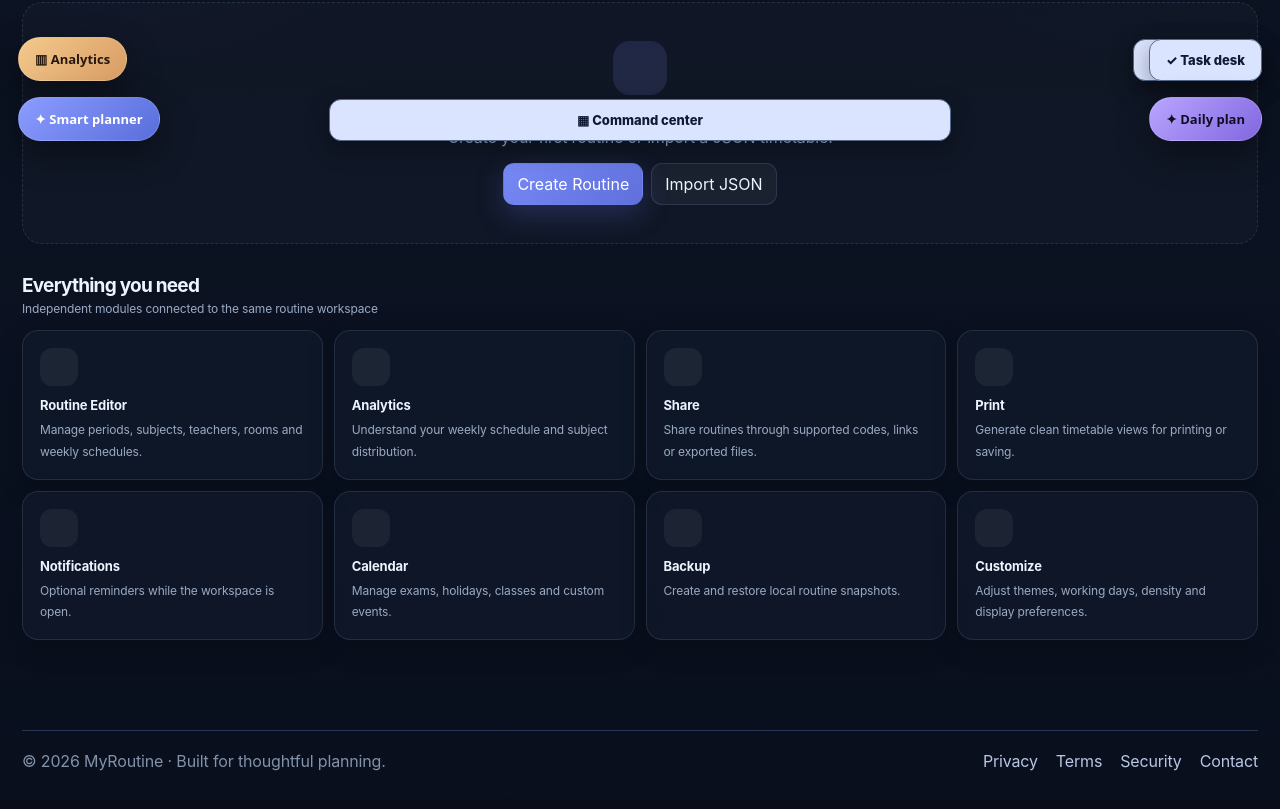
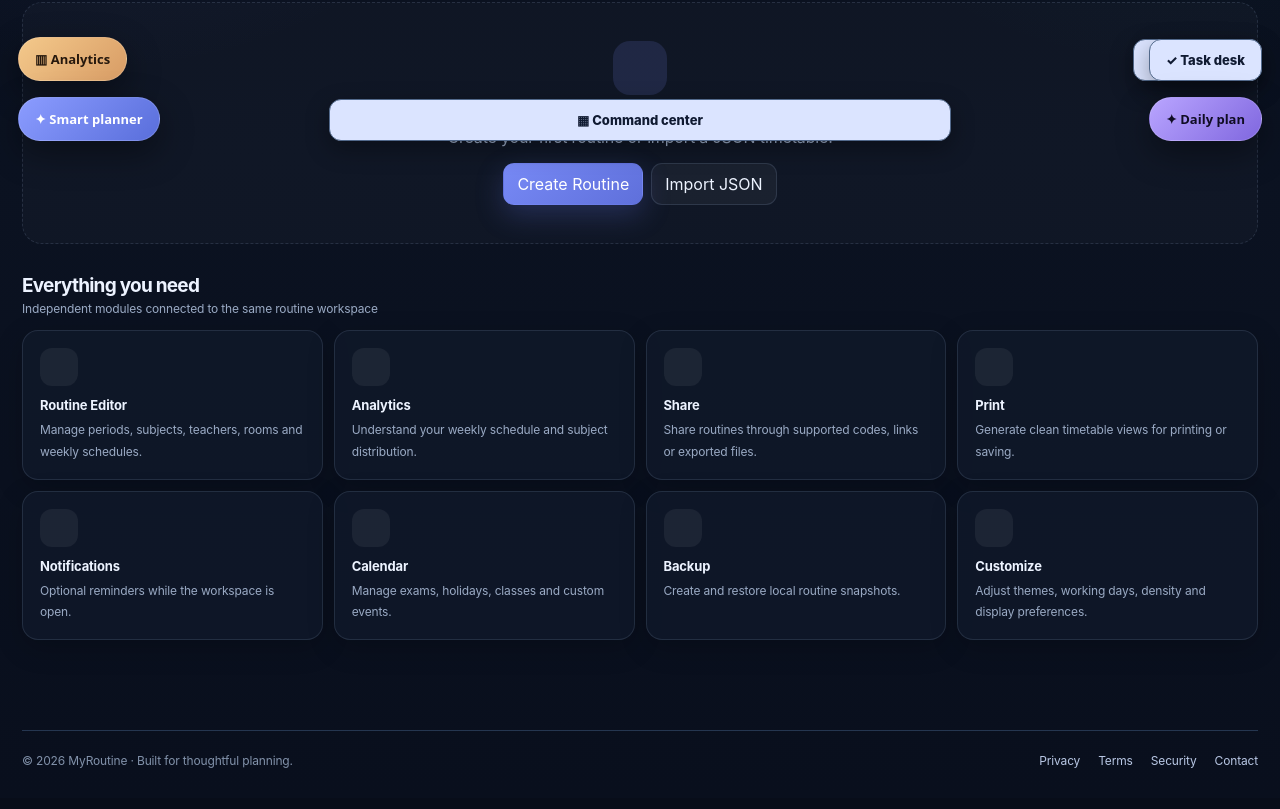
Before and after one commit to dhirendra-dev/MyRoutine, a plain HTML site: page index.html in a window 1280 px wide. Shown: the part 641-1450 px from the top of the page. Drawn offline with nearby package versions, Linux system fonts and the light colour scheme.

Commit message:
Refine final typography and footer styling

```diff
--- a/myroutine-design-system.css
+++ b/myroutine-design-system.css
@@ -74,7 +74,7 @@ button:focus-visible,a:focus-visible,input:focus-visible,select:focus-visible,te
 .mr-command-panel,.mr-task-stat,.mr-streak-feature,.mr-streak-panel{background:#15243a!important;border-color:#2b3e5a!important}
 .mr-command-actions button,.mr-task-row button,.mr-task-form input,.mr-task-form select,.mr-task-filter,.mr-streak-goalrow select{background:#0d192a!important;border-color:#30445f!important;color:#edf2fb!important}
 .mr-command-actions button.primary,.mr-task-form button{background:#dbe4ff!important;color:#101a32!important}
-#mr-legal-footer{width:min(1320px,calc(100% - 44px));margin:0 auto 24px;padding:20px 0 28px;border-top:1px solid #253650;display:flex;justify-content:space-between;gap:16px;align-items:center;color:#8292aa;font:12px/1.6 inherit}
+#mr-legal-footer{width:min(1320px,calc(100% - 44px));margin:0 auto 24px;padding:20px 0 28px;border-top:1px solid #253650;display:flex;justify-content:space-between;gap:16px;align-items:center;color:#8292aa;font:inherit;font-size:12px;line-height:1.6}
 #mr-legal-footer nav{display:flex;gap:18px;flex-wrap:wrap}
 #mr-legal-footer a{color:#b8c7e4;text-decoration:none}
 #mr-legal-footer a:hover{color:#fff;text-decoration:underline}
```
